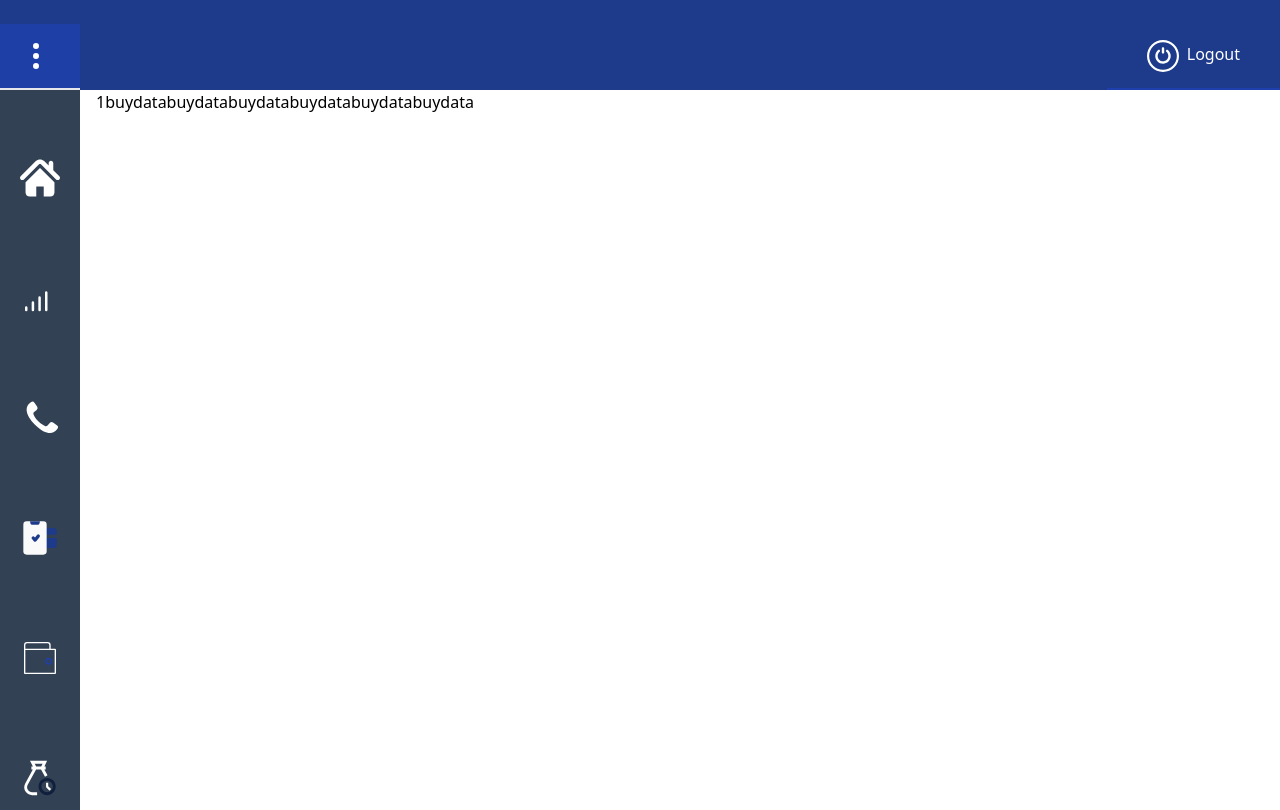
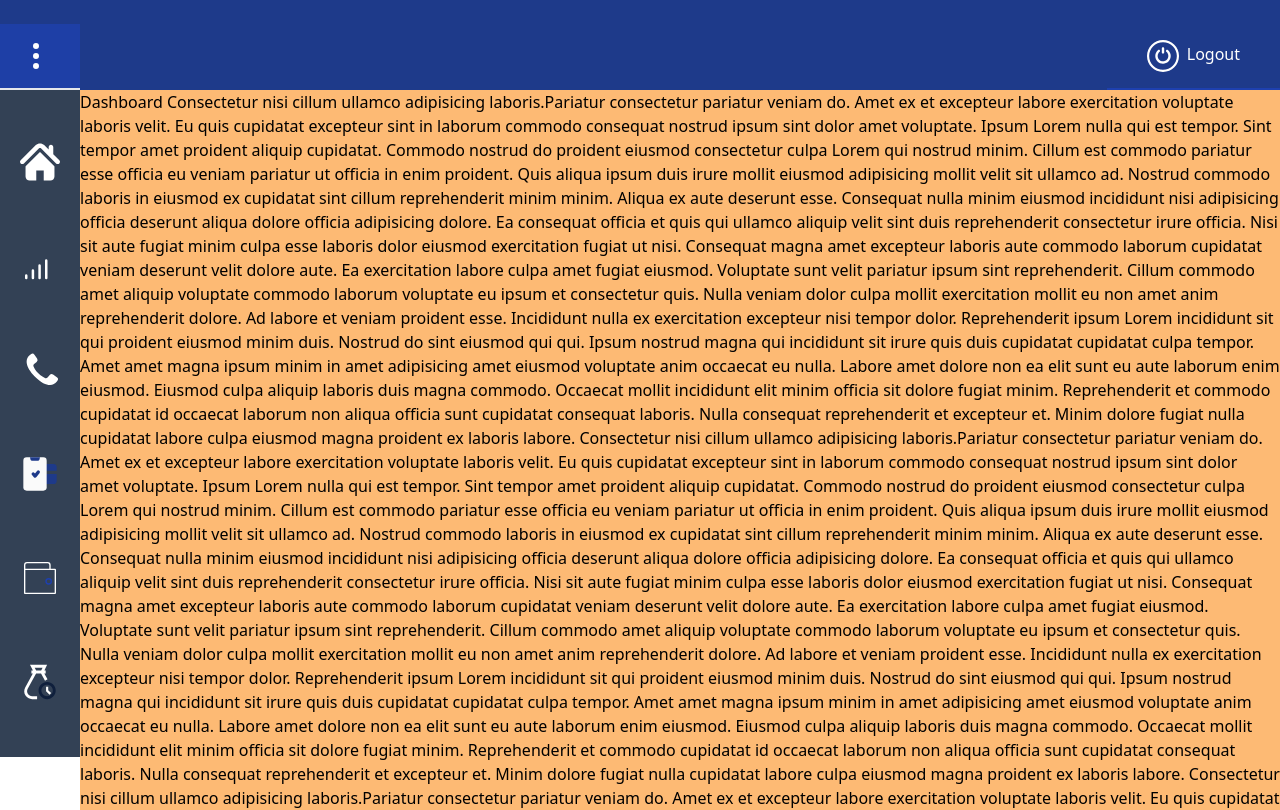
Before and after one commit to white12381/VtuRecharge, a React (Create React App) app: page /buydata in a window 1280 px wide. Shown: the top 810 px of the page. Built offline with nearby package versions, Linux system fonts and the light colour scheme.

Commit message:
done with navbar adjustment

```diff
--- a/src/components/All-menu.js
+++ b/src/components/All-menu.js
@@ -11,7 +11,7 @@ return <div>
 <Navbar />
 <div className="flex">
     <Sidebar/>
-    <div className={`text-black ${expandWidth ? 'w-1/3 md:w-2/3 lg:w-full pl-[200px] md:pl-[330px]' : 'w-full pl-28 md:pl-24' }`}>
+    <div className={`text-black bg-orange-300 border-red-600 ${expandWidth ? 'w-full md:w-2/3 lg:w-full ml-[190px] lg:ml-[320px] md:ml-[258px]' : 'w-full  md:ml-20' }`}>
     <Routes>
         <Route path="/dashboard" element={<Dashboard/>} />
         <Route path="/buydata" element={<BuyData />} />
--- a/src/components/buy-data.js
+++ b/src/components/buy-data.js
@@ -1,6 +1,49 @@
 const BuyData = () => {
     return <div>
-    1buydatabuydatabuydatabuydatabuydatabuydata
+
+    Dashboard
+    Consectetur nisi cillum ullamco adipisicing laboris.Pariatur consectetur pariatur veniam do. Amet ex et excepteur labore exercitation voluptate laboris velit. Eu quis cupidatat excepteur sint in laborum commodo consequat nostrud ipsum sint dolor amet voluptate. Ipsum Lorem nulla qui est tempor.
+
+Sint tempor amet proident aliquip cupidatat. Commodo nostrud do proident eiusmod consectetur culpa Lorem qui nostrud minim. Cillum est commodo pariatur esse officia eu veniam pariatur ut officia in enim proident. Quis aliqua ipsum duis irure mollit eiusmod adipisicing mollit velit sit ullamco ad. Nostrud commodo laboris in eiusmod ex cupidatat sint cillum reprehenderit minim minim.
+
+Aliqua ex aute deserunt esse. Consequat nulla minim eiusmod incididunt nisi adipisicing officia deserunt aliqua dolore officia adipisicing dolore. Ea consequat officia et quis qui ullamco aliquip velit sint duis reprehenderit consectetur irure officia. Nisi sit aute fugiat minim culpa esse laboris dolor eiusmod exercitation fugiat ut nisi. Consequat magna amet excepteur laboris aute commodo laborum cupidatat veniam deserunt velit dolore aute.
+
+Ea exercitation labore culpa amet fugiat eiusmod. Voluptate sunt velit pariatur ipsum sint reprehenderit. Cillum commodo amet aliquip voluptate commodo laborum voluptate eu ipsum et consectetur quis. Nulla veniam dolor culpa mollit exercitation mollit eu non amet anim reprehenderit dolore.
+
+Ad labore et veniam proident esse. Incididunt nulla ex exercitation excepteur nisi tempor dolor. Reprehenderit ipsum Lorem incididunt sit qui proident eiusmod minim duis. Nostrud do sint eiusmod qui qui. Ipsum nostrud magna qui incididunt sit irure quis duis cupidatat cupidatat culpa tempor. Amet amet magna ipsum minim in amet adipisicing amet eiusmod voluptate anim occaecat eu nulla. Labore amet dolore non ea elit sunt eu aute laborum enim eiusmod.
+
+Eiusmod culpa aliquip laboris duis magna commodo. Occaecat mollit incididunt elit minim officia sit dolore fugiat minim. Reprehenderit et commodo cupidatat id occaecat laborum non aliqua officia sunt cupidatat consequat laboris. Nulla consequat reprehenderit et excepteur et. Minim dolore fugiat nulla cupidatat labore culpa eiusmod magna proident ex laboris labore.
+Consectetur nisi cillum ullamco adipisicing laboris.Pariatur consectetur pariatur veniam do. Amet ex et excepteur labore exercitation voluptate laboris velit. Eu quis cupidatat excepteur sint in laborum commodo consequat nostrud ipsum sint dolor amet voluptate. Ipsum Lorem nulla qui est tempor.
+
+Sint tempor amet proident aliquip cupidatat. Commodo nostrud do proident eiusmod consectetur culpa Lorem qui nostrud minim. Cillum est commodo pariatur esse officia eu veniam pariatur ut officia in enim proident. Quis aliqua ipsum duis irure mollit eiusmod adipisicing mollit velit sit ullamco ad. Nostrud commodo laboris in eiusmod ex cupidatat sint cillum reprehenderit minim minim.
+
+Aliqua ex aute deserunt esse. Consequat nulla minim eiusmod incididunt nisi adipisicing officia deserunt aliqua dolore officia adipisicing dolore. Ea consequat officia et quis qui ullamco aliquip velit sint duis reprehenderit consectetur irure officia. Nisi sit aute fugiat minim culpa esse laboris dolor eiusmod exercitation fugiat ut nisi. Consequat magna amet excepteur laboris aute commodo laborum cupidatat veniam deserunt velit dolore aute.
+
+Ea exercitation labore culpa amet fugiat eiusmod. Voluptate sunt velit pariatur ipsum sint reprehenderit. Cillum commodo amet aliquip voluptate commodo laborum voluptate eu ipsum et consectetur quis. Nulla veniam dolor culpa mollit exercitation mollit eu non amet anim reprehenderit dolore.
+
+Ad labore et veniam proident esse. Incididunt nulla ex exercitation excepteur nisi tempor dolor. Reprehenderit ipsum Lorem incididunt sit qui proident eiusmod minim duis. Nostrud do sint eiusmod qui qui. Ipsum nostrud magna qui incididunt sit irure quis duis cupidatat cupidatat culpa tempor. Amet amet magna ipsum minim in amet adipisicing amet eiusmod voluptate anim occaecat eu nulla. Labore amet dolore non ea elit sunt eu aute laborum enim eiusmod.
+
+Eiusmod culpa aliquip laboris duis magna commodo. Occaecat mollit incididunt elit minim officia sit dolore fugiat minim. Reprehenderit et commodo cupidatat id occaecat laborum non aliqua officia sunt cupidatat consequat laboris. Nulla consequat reprehenderit et excepteur et. Minim dolore fugiat nulla cupidatat labore culpa eiusmod magna proident ex laboris labore.
+
+    Consectetur nisi cillum ullamco adipisicing laboris.Pariatur consectetur pariatur veniam do. Amet ex et excepteur labore exercitation voluptate laboris velit. Eu quis cupidatat excepteur sint in laborum commodo consequat nostrud ipsum sint dolor amet voluptate. Ipsum Lorem nulla qui est tempor.
+
+Sint tempor amet proident aliquip cupidatat. Commodo nostrud do proident eiusmod consectetur culpa Lorem qui nostrud minim. Cillum est commodo pariatur esse officia eu veniam pariatur ut officia in enim proident. Quis aliqua ipsum duis irure mollit eiusmod adipisicing mollit velit sit ullamco ad. Nostrud commodo laboris in eiusmod ex cupidatat sint cillum reprehenderit minim minim.
+
+Aliqua ex aute deserunt esse. Consequat nulla minim eiusmod incididunt nisi adipisicing officia deserunt aliqua dolore officia adipisicing dolore. Ea consequat officia et quis qui ullamco aliquip velit sint duis reprehenderit consectetur irure officia. Nisi sit aute fugiat minim culpa esse laboris dolor eiusmod exercitation fugiat ut nisi. Consequat magna amet excepteur laboris aute commodo laborum cupidatat veniam deserunt velit dolore aute.
+
+Ea exercitation labore culpa amet fugiat eiusmod. Voluptate sunt velit pariatur ipsum sint reprehenderit. Cillum commodo amet aliquip voluptate commodo laborum voluptate eu ipsum et consectetur quis. Nulla veniam dolor culpa mollit exercitation mollit eu non amet anim reprehenderit dolore.
+
+Ad labore et veniam proident esse. Incididunt nulla ex exercitation excepteur nisi tempor dolor. Reprehenderit ipsum Lorem incididunt sit qui proident eiusmod minim duis. Nostrud do sint eiusmod qui qui. Ipsum nostrud magna qui incididunt sit irure quis duis cupidatat cupidatat culpa tempor. Amet amet magna ipsum minim in amet adipisicing amet eiusmod voluptate anim occaecat eu nulla. Labore amet dolore non ea elit sunt eu aute laborum enim eiusmod.
+
+Eiusmod culpa aliquip laboris duis magna commodo. Occaecat mollit incididunt elit minim officia sit dolore fugiat minim. Reprehenderit et commodo cupidatat id occaecat laborum non aliqua officia sunt cupidatat consequat laboris. Nulla consequat reprehenderit et excepteur et. Minim dolore fugiat nulla cupidatat labore culpa eiusmod magna proident ex laboris labore.
+
+Ut sunt amet fugiat elit nulla ad. Eiusmod commodo consectetur ipsum sint nisi reprehenderit ea cillum non qui elit in magna. Do amet aute quis amet commodo ad aliqua dolor aliqua incididunt ad ullamco commodo eiusmod. Quis id Lorem non non aliqua dolor cupidatat aliqua exercitation labore aliqua. Reprehenderit voluptate elit aute consequat aute mollit laboris. Labore aute consequat est ad proident ad dolore est eiusmod id consectetur sint ad. Nostrud ea qui adipisicing aliqua.
+
+Do in voluptate excepteur aliquip consequat tempor velit laborum consequat eu excepteur ipsum duis cillum. Irure enim sunt esse mollit elit incididunt ullamco ullamco magna ullamco voluptate laboris adipisicing enim. Magna aliquip eiusmod elit reprehenderit amet quis quis consequat eiusmod in officia. Laborum magna duis incididunt nulla nulla aliqua commodo Lorem duis ex ut do est. Dolore reprehenderit exercitation do veniam ut dolore cupidatat laborum ea reprehenderit duis nulla tempor pariatur.
+
+Irure incididunt commodo cillum incididunt voluptate nostrud. Dolore eiusmod ad enim irure velit. Cillum laboris non est proident eu. Commodo tempor aliquip ut Lorem enim laboris non anim et eu. Pariatur tempor magna sit qui aliquip. Nostrud dolor sit cillum cupidatat Lorem laboris nulla anim nulla aliqua sit.
+
+Magna in sunt consectetur proident ad quis anim non excepteur nulla sunt consequat. Aliqua laboris exercitation minim labore laborum. Non sunt et occaecat incididunt labore aliqua labore mollit voluptate in fugiat do aute ut. Sit esse qui minim nulla culpa consequat consequat. Qui ad ipsum veniam ad quis labore labore occaecat exercitation aliquip ea ipsum. Ea aute ut eu ex nulla velit duis fugiat excepteur qui sit ea dolore esse. Aliquip ex amet labore cupidatat exercitation dolor enim velit qui labore.
     </div>
 }
 
--- a/src/components/navbar.js
+++ b/src/components/navbar.js
@@ -17,7 +17,7 @@ const setExpandWidth = useContext(menuContext).setExpandWidth;
             setNavbarClick(false);
             }
     }
-return <div className="bg-blue-900 flex justify-between sticky top-0 left-0 w-full text-white pt-6">
+return <div className={`bg-blue-900 flex justify-between sticky top-0 left-0 w-full text-white pt-6`}>
     <div className={`border-b-2 bg-blue-800/75 p-4   border-0  h-18 ${expandWidth ? 'w-2/3 md:w-1/3 lg:w-80' : 'w-20' }`} id='menu'>     <ThreedotIcon  onClick={toggleMenuClick} className={`w-10 h-8 cursor-pointer ${expandWidth ? 'hidden' : 'block' }`} />
     <div className={`space-x-16  ${expandWidth ? 'flex' : 'hidden'}`} id="hambergMenu">
         <div className={`text-xl`}>Welcome</div>
--- a/src/components/sidebar.js
+++ b/src/components/sidebar.js
@@ -20,7 +20,7 @@ const mouseLeave = () => {
     setExpandWidth(false);
     }
 }
-return <div className={`bg-slate-700  h-[100vh] fixed top-18  font-bold flex flex-col  space-y-14 pt-14 ${expandWidth ? 'w-1/2 md:w-1/3 lg:w-80' : 'w-20' }   overflow-auto`}  onMouseEnter={mouseEnter} onMouseLeave={mouseLeave}>
+return <div className={`bg-slate-700  lg:h-5/6 h-[90vh] fixed top-18  font-bold flex flex-col  space-y-10 py-10 ${expandWidth ? 'w-1/2 md:w-1/3 lg:w-80' : 'w-20' }  ${expandWidth ? 'flex' : 'hidden md:flex'}  overflow-auto`}  onMouseEnter={mouseEnter} onMouseLeave={mouseLeave}>
 <Link to='/dashboard' className="text-white mx-auto cursor-pointer flex space-x-4 hover:bg-slate-500/50 p-3 hover:rounded-lg">
     <div>
     <HomeIcon className="w-10 h-10 mx-auto"/>
@@ -54,7 +54,6 @@ return <div className={`bg-slate-700  h-[100vh] fixed top-18  font-bold flex fle
     </div>
 </div>
 <div className="mx-auto cursor-pointer flex space-x-4 hover:bg-slate-500/50 p-3 hover:rounded-lg">
-    {/* <img src={pricing} alt="pricing-icon" className="w-10 h-10 mx-auto" /> */}
     <PricingIcon className="w-10 h-10 mx-auto" />
     <div className={`text-white text-lg mt-1 ${expandWidth ? 'block' : 'hidden'}`}>
         Pricing
--- a/src/pages/dashboard.js
+++ b/src/pages/dashboard.js
@@ -47,4 +47,4 @@ Magna in sunt consectetur proident ad quis anim non excepteur nulla sunt consequ
     </div>
 }
 
-export default Dashboard
+export default Dashboard;
```
